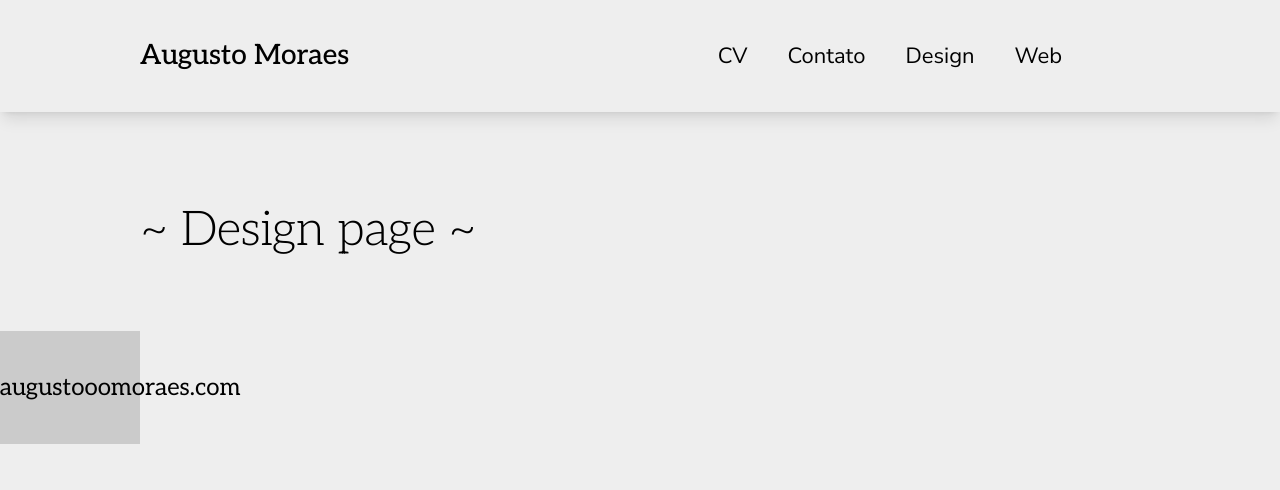
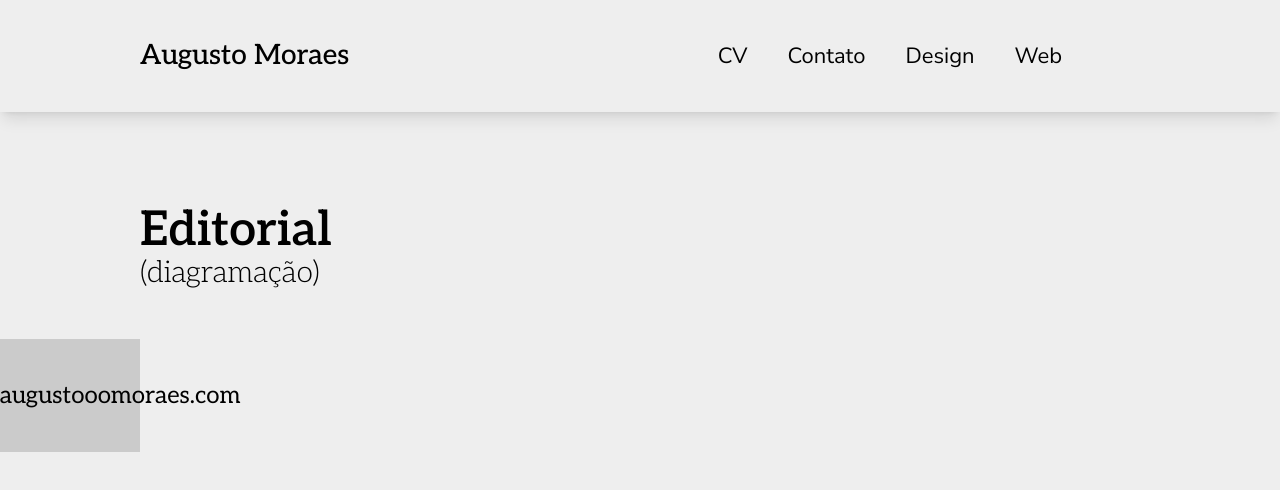
Before and after one commit to augustooomoraes/pp-portfolio-page, a Next.js app: page /design in a window 1280 px wide. Shown: the top 490 px of the page. Built offline with nearby package versions, Linux system fonts and the light colour scheme; some icons are missing.

Commit message:
start updating design page

```diff
--- a/src/app/(subroutes)/design/page.tsx
+++ b/src/app/(subroutes)/design/page.tsx
@@ -1,12 +1,10 @@
 import classNames from "classnames";
+import clsx from "clsx";
 
 import { Nunito_Sans } from "next/font/google";
 import { Aleo } from "next/font/google";
 const nunito_sans = Nunito_Sans({ subsets: ["latin"] });
 const aleo = Aleo({ subsets: ["latin"], style: ["normal", "italic"] });
-{
-  /* Enquanto não tem conteúdo e o título está "leve" e itálico */
-}
 
 export const metadata = {
   title: "Design",
@@ -15,7 +13,11 @@ export const metadata = {
 export default function Page() {
   return (
     <main className={classNames(nunito_sans.className)}>
-      <h1 className={classNames(aleo.className, "font-light italic")}>~ Design page ~</h1>
+      <section>
+        <h1 className={clsx(aleo.className, "mb-0")}>Editorial</h1>
+        <span className={clsx(aleo.className, "mb-7 text-3xl italic font-light")}>(diagramação)</span>
+        {/* TODO: see if i can load a preview image from a Google Drive file share link */}
+      </section>
     </main>
   );
 }
```
